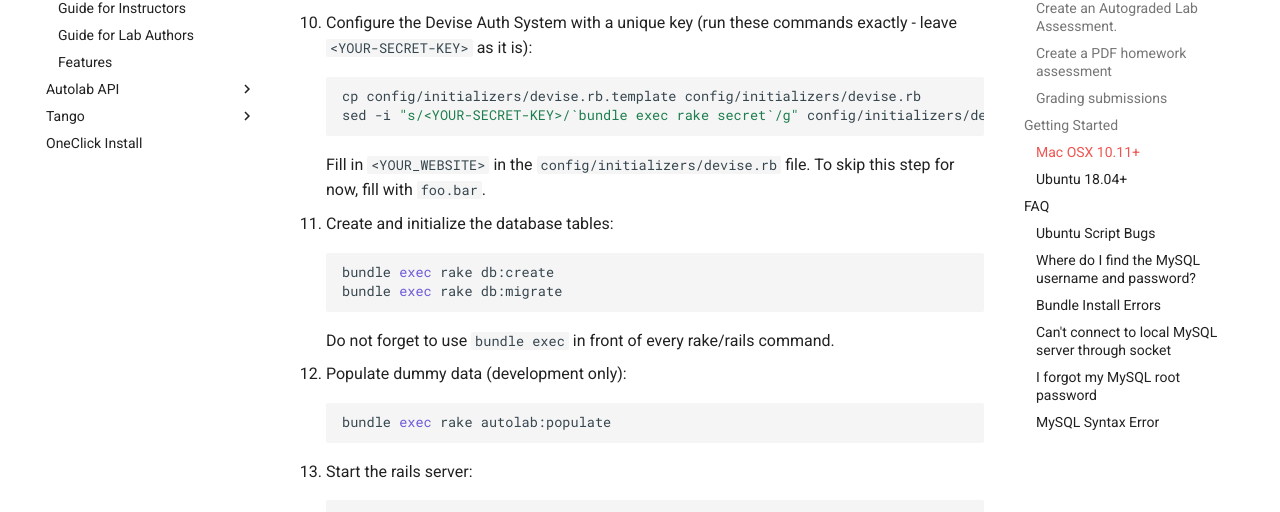
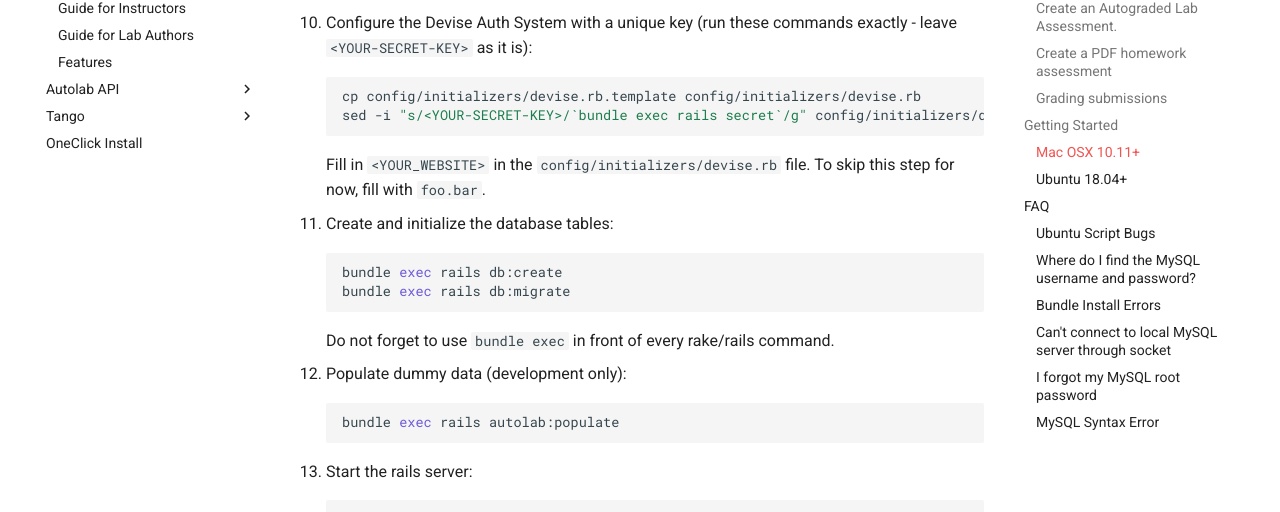
Before and after one commit to muaziqbal/Autolab, an MkDocs documentation site: the page built from docs/index.md, in a window 1280 px wide and 900 px high, scrolled down 3584 px. Shown: the part 154-666 px from the top of the window. Built offline with MkDocs 1.6.1 and Material for MkDocs 9.7.7, drawn with Linux system fonts in a browser that asks for light colours; comment, search, counter and statistics services are not loaded; some of the changed text lies outside the part shown.

Commit message:
Update to Rails 5 syntax (#1236)

```diff
--- a/docs/index.md
+++ b/docs/index.md
@@ -136,22 +136,22 @@ Follow the step-by-step instructions below:
 
         :::bash
         cp config/initializers/devise.rb.template config/initializers/devise.rb
-        sed -i "s/<YOUR-SECRET-KEY>/`bundle exec rake secret`/g" config/initializers/devise.rb
+        sed -i "s/<YOUR-SECRET-KEY>/`bundle exec rails secret`/g" config/initializers/devise.rb
 
     Fill in `<YOUR_WEBSITE>` in the `config/initializers/devise.rb` file. To skip this step for now, fill with `foo.bar`.
 
 11. Create and initialize the database tables:
 
         :::bash
-        bundle exec rake db:create
-        bundle exec rake db:migrate
+        bundle exec rails db:create
+        bundle exec rails db:migrate
 
     Do not forget to use `bundle exec` in front of every rake/rails command.
 
 12. Populate dummy data (development only):
 
         :::bash
-        bundle exec rake autolab:populate
+        bundle exec rails autolab:populate
 
 13. Start the rails server:
 
@@ -246,7 +246,7 @@ Following instructions from [How to Install MySQL on Ubuntu](https://www.digital
         cp config/database.yml.template config/database.yml
         cp config/school.yml.template config/school.yml
         cp config/initializers/devise.rb.template config/initializers/devise.rb
-        sed -i "s/<YOUR-SECRET-KEY>/`bundle exec rake secret`/g" config/initializers/devise.rb
+        sed -i "s/<YOUR-SECRET-KEY>/`bundle exec rails secret`/g" config/initializers/devise.rb
         cp config/autogradeConfig.rb.template config/autogradeConfig.rb
 
 10. (Using MySQL) Editing Database YML.
@@ -304,15 +304,15 @@ Comment out the configurations meant for MySQL in config/database.yml, and inser
 
         :::bash
         cd Autolab
-        bundle exec rake db:create
-        bundle exec rake db:reset
-        bundle exec rake db:migrate
+        bundle exec rails db:create
+        bundle exec rails db:reset
+        bundle exec rails db:migrate
 
 13. Populating sample course & students
 
         :::bash
         cd Autolab
-        bundle exec rake autolab:populate
+        bundle exec rails autolab:populate
 
 14. Run Autolab!
 
```
Also changed, not shown: README.md (+3 -3 lines), 3 other files.
